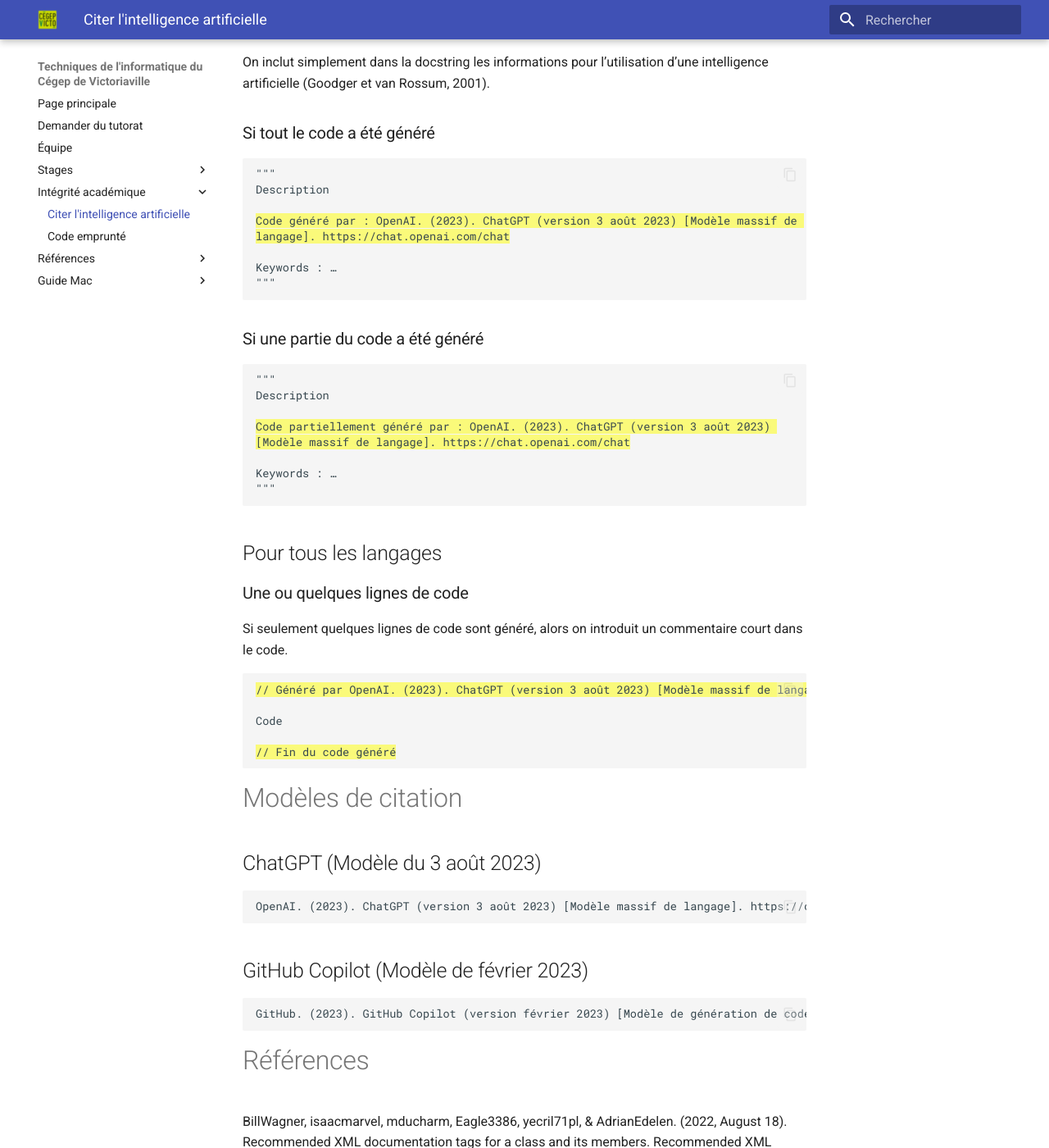
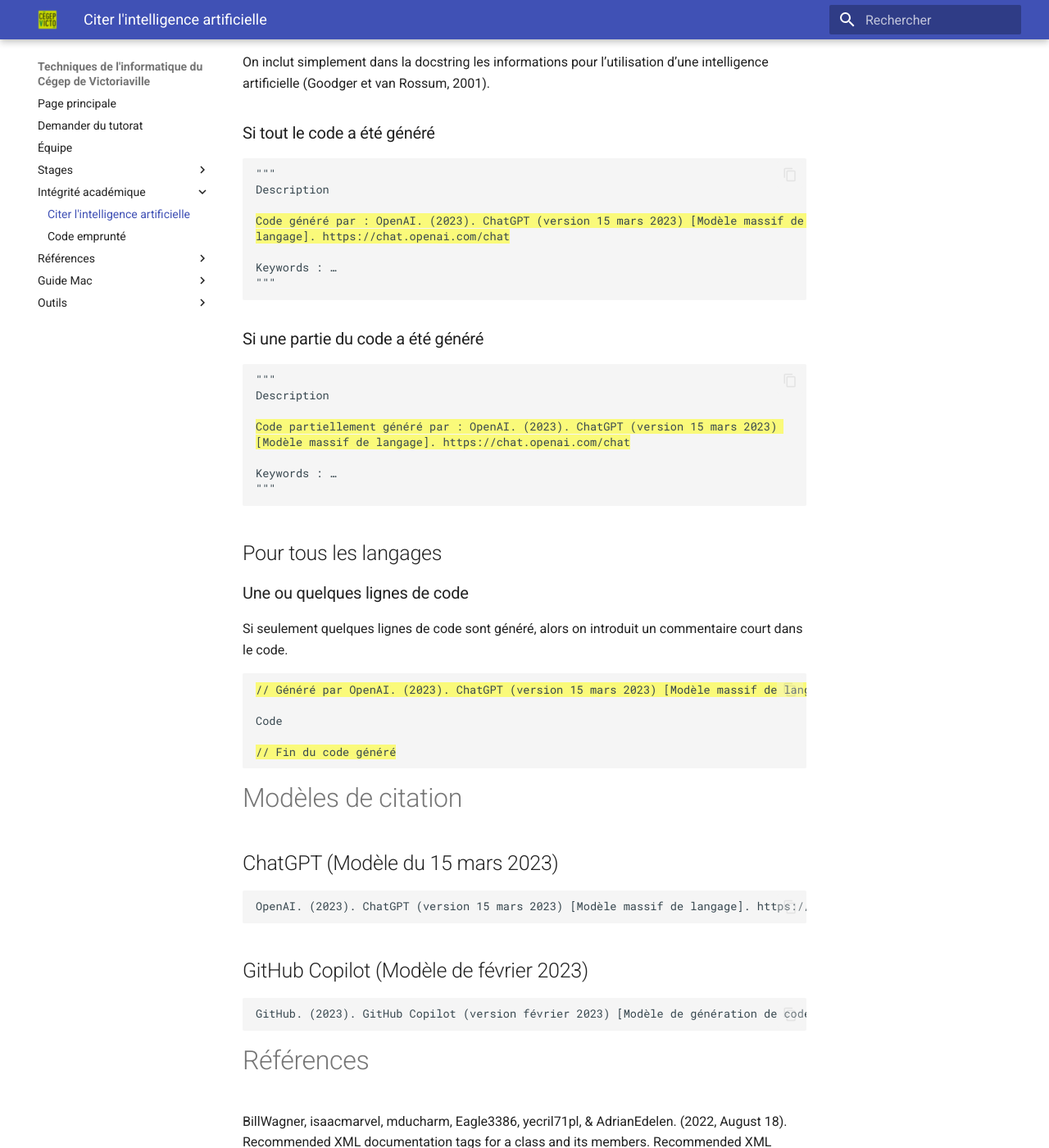
Before and after one commit to cegepvictoetienne/techinfo, an MkDocs documentation site: the page built from wiki/citer-ia.md, in a window 1280 px wide and 1400 px high, scrolled down 5218 px. Shown: the whole window at 82% size. Built offline with MkDocs 1.6.1 and Material for MkDocs 9.7.7, drawn with Linux system fonts in a browser that asks for light colours; some of the changed text lies outside the part shown.

Commit message:
ajout outils et autres petites modifications

````diff
--- a/mkdocs.yml
+++ b/mkdocs.yml
@@ -60,6 +60,14 @@
           - 'Créer ISO': 'guidemac/creer-iso.md'
           - 'Convertir vmdk vers qcow2': 'guidemac/convertir-vmdk-vers-qcow2.md'
           - 'Convertir qcow2 vers vmdk': 'guidemac/convertir-qcow2-vers-vmdk.md'
+  - 'Outils':
+      - 'Développement': 'outils/developpement.md'
+      - 'Intelligence artificielle': 'outils/ia.md'
+      - 'Sécurité': 'outils/securite.md'
+      - 'Données': 'outils/donnees.md'
+      - 'Français': 'outils/francais.md'
+      - 'Veille technologique': 'outils/veille.md'
+      - 'Humour': 'outils/humour.md'
 
 markdown_extensions:
   - admonition
--- a/wiki/citer-ia.md
+++ b/wiki/citer-ia.md
@@ -11,9 +11,9 @@
 
     Auteur. (Année). Nom de l’intelligence artificielle (version date) [Type de modèle]. URL
 
-Par exemple, pour citer le modèle du 3 août 2023 de ChatGPT on utilise la référence suivante :
+Par exemple, pour citer le modèle du 15 mars 2023 de ChatGPT on utilise la référence suivante :
 
-    OpenAI. (2023). ChatGPT (version 3 août 2023) [Modèle massif de langage]. https://chat.openai.com/chat
+    OpenAI. (2023). ChatGPT (version 15 mars 2023) [Modèle massif de langage]. https://chat.openai.com/chat
 
 Dans le texte, l’appel de citation se fera avec (Auteur, Année) par exemple : (Open IA, 2023).
 
@@ -32,7 +32,7 @@
 /// Classe <c>Point</c> représente une coordonnée.
 ///
 {==/// <remarks>==}
-{==/// Code généré par : OpenAI. (2023). ChatGPT (version 3 août 2023) [Modèle massif ==}
+{==/// Code généré par : OpenAI. (2023). ChatGPT (version 15 mars 2023) [Modèle massif ==}
 {==/// de langage]. https://chat.openai.com/chat==}
 {==/// </remarks>==}
 ///
@@ -56,7 +56,7 @@
     /// <summary>
     /// Méthode <c>Draw</c> génère un point.
     {==/// <remarks>==}
-    {==/// Code partiellement généré par : OpenAI. (2023). ChatGPT (version 3 août 2023) [Modèle massif ==}
+    {==/// Code partiellement généré par : OpenAI. (2023). ChatGPT (version 15 mars 2023) [Modèle massif ==}
     {==/// de langage]. https://chat.openai.com/chat==}
     {==/// </remarks>==}
     /// </summary>
@@ -81,7 +81,7 @@
  * @property name le nom de ce groupe.
  * @constructor Crée un groupe vide.
  *
- {==* Code généré par : OpenAI. (2023). ChatGPT (version 3 août 2023) [Modèle massif de ==}
+ {==* Code généré par : OpenAI. (2023). ChatGPT (version 15 mars 2023) [Modèle massif de ==}
  {==* langage]. https://chat.openai.com/chat==}
  */
 class Group<T>(val name: String) {
@@ -104,7 +104,7 @@
  * @property name le nom de ce groupe.
  * @constructor Crée un groupe vide.
  *
- {==* Code partiellement généré par : OpenAI. (2023). ChatGPT (version 3 août 2023) [Modèle massif de ==}
+ {==* Code partiellement généré par : OpenAI. (2023). ChatGPT (version 15 mars 2023) [Modèle massif de ==}
  {==* langage]. https://chat.openai.com/chat==}
  */
 class Group<T>(val name: String) {
@@ -137,7 +137,7 @@
 * @param  nom l'emplacement de l'image, relatif à l'argument url
 * @return      l'image à l'URL spécifiée
 * @see         Image
-{==* @author OpenAI. (2023). ChatGPT (version 3 août 2023) [Modèle massif de ==}
+{==* @author OpenAI. (2023). ChatGPT (version 15 mars 2023) [Modèle massif de ==}
 {==*         langage]. https://chat.openai.com/chat==}
 */
 public Image getImage(URL url, String name) {
@@ -167,7 +167,7 @@
 * @return      l'image à l'URL spécifiée
 * @see         Image
 {==* @author Auteur 1==}
-{==* @author OpenAI. (2023). ChatGPT (version 3 août 2023) [Modèle massif de ==}
+{==* @author OpenAI. (2023). ChatGPT (version 15 mars 2023) [Modèle massif de ==}
 {==*         langage]. https://chat.openai.com/chat==}
 */
 public Image getImage(URL url, String name) {
@@ -190,7 +190,7 @@
  *
  * @param array $array Le tableau à trier.
  * @return array Le tableau trié.
- {==* @author OpenAI. (2023). ChatGPT (version 3 août 2023) [Modèle massif de ==}
+ {==* @author OpenAI. (2023). ChatGPT (version 15 mars 2023) [Modèle massif de ==}
  {==*         langage]. https://chat.openai.com/chat==}
  */
 function bubbleSort(array $array): array {
@@ -220,7 +220,7 @@
  * @param array $array Le tableau à trier.
  * @return array Le tableau trié.
  {==* @author Auteur 1==}
- {==* @author OpenAI. (2023). ChatGPT (version 3 août 2023) [Modèle massif de ==}
+ {==* @author OpenAI. (2023). ChatGPT (version 15 mars 2023) [Modèle massif de ==}
  {==*         langage]. https://chat.openai.com/chat==}
  */
 function bubbleSort(array $array): array {
@@ -251,7 +251,7 @@
 """
 Description
 
-{==Code généré par : OpenAI. (2023). ChatGPT (version 3 août 2023) [Modèle massif de ==}
+{==Code généré par : OpenAI. (2023). ChatGPT (version 15 mars 2023) [Modèle massif de ==}
 {==langage]. https://chat.openai.com/chat==}
 
 Keywords : …
@@ -263,7 +263,7 @@
 """
 Description
 
-{==Code partiellement généré par : OpenAI. (2023). ChatGPT (version 3 août 2023) ==}
+{==Code partiellement généré par : OpenAI. (2023). ChatGPT (version 15 mars 2023) ==}
 {==[Modèle massif de langage]. https://chat.openai.com/chat==}
 
 Keywords : …
@@ -277,7 +277,7 @@
 Si seulement quelques lignes de code sont généré, alors on introduit un commentaire court dans le code.
 
 ```
-{==// Généré par OpenAI. (2023). ChatGPT (version 3 août 2023) [Modèle massif de langage]. https://chat.openai.com/chat==}
+{==// Généré par OpenAI. (2023). ChatGPT (version 15 mars 2023) [Modèle massif de langage]. https://chat.openai.com/chat==}
 
 Code
 
@@ -287,9 +287,9 @@
 
 # Modèles de citation
 
-## ChatGPT (Modèle du 3 août 2023)
+## ChatGPT (Modèle du 15 mars 2023)
 
-    OpenAI. (2023). ChatGPT (version 3 août 2023) [Modèle massif de langage]. https://chat.openai.com/chat
+    OpenAI. (2023). ChatGPT (version 15 mars 2023) [Modèle massif de langage]. https://chat.openai.com/chat
 
 ## GitHub Copilot (Modèle de février 2023)
 
````
Also changed, not shown: wiki/code-emprunte.md (+6 -4 lines), wiki/equipe.md (+10 -0 lines), wiki/outils/developpement.md (added, +4 -0 lines), wiki/outils/donnees.md (added, +4 -0 lines), wiki/outils/francais.md (added, +4 -0 lines), wiki/outils/humour.md (added, +4 -0 lines), wiki/outils/ia.md (added, +4 -0 lines), wiki/outils/securite.md (added, +4 -0 lines), wiki/outils/veille.md (added, +4 -0 lines), 2 other files.
